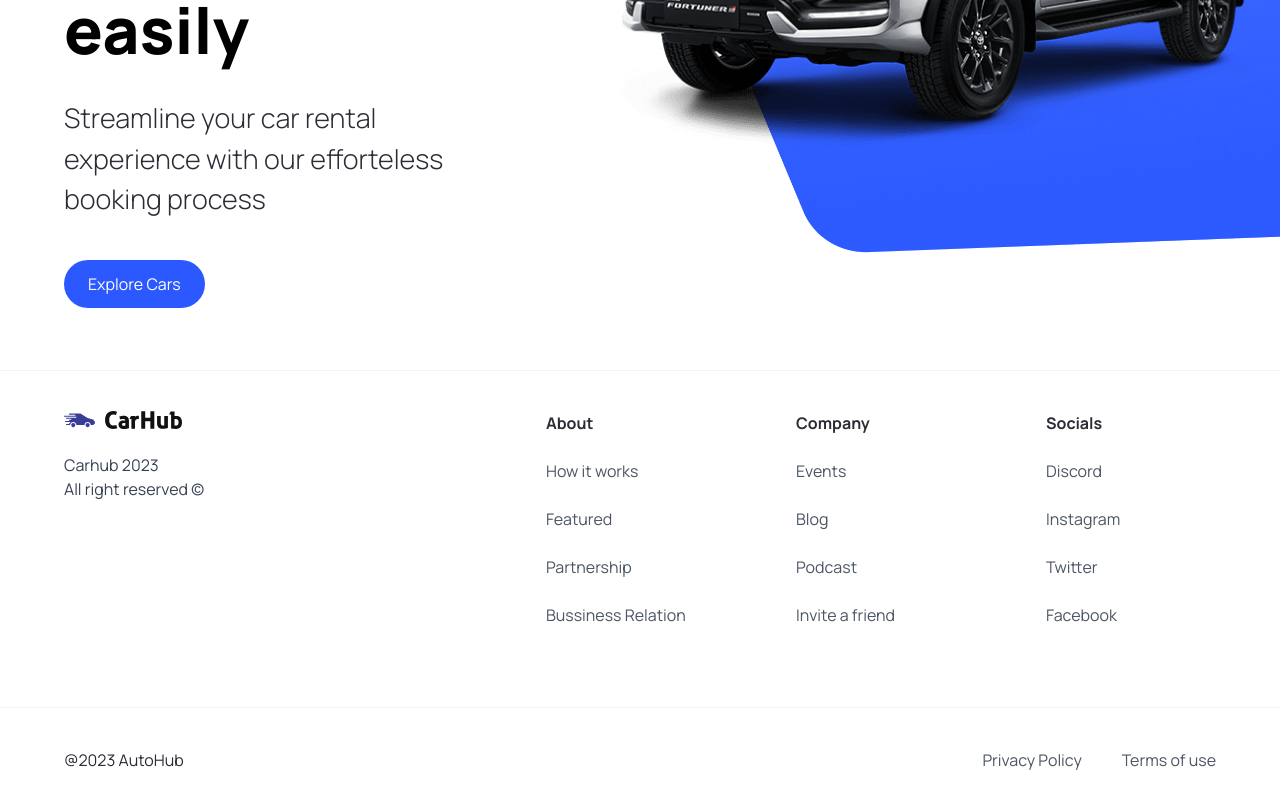
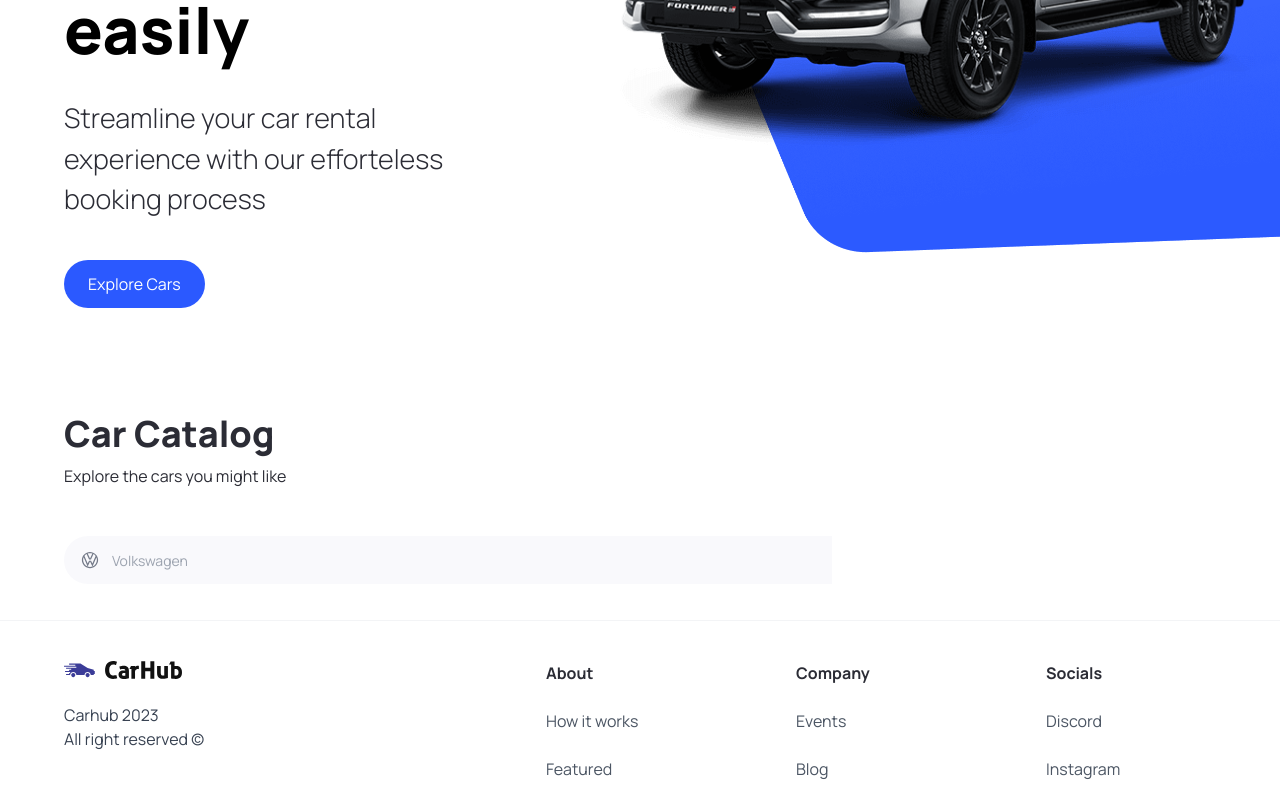
Before and after one commit to Dzenoo/Car-Rent-App, a Next.js app: page / in a window 1280 px wide. Shown: the part 450-1247 px from the top of the page. Built offline with nearby package versions, Linux system fonts and the light colour scheme.

Commit message:
adding searchbar

```diff
--- a/app/page.tsx
+++ b/app/page.tsx
@@ -1,10 +1,23 @@
-import { Hero } from "@/components";
+import { CustomFilter, Hero, SearchBar } from "@/components";
 import Image from "next/image";
 
 export default function Home() {
   return (
     <main className="overflow-hidden">
       <Hero />
+      <div className="mt-12 padding-x padding-y max-width" id="discover">
+        <div className="home__text-container">
+          <h1 className="text-4xl font-extrabold">Car Catalog</h1>
+          <p>Explore the cars you might like</p>
+        </div>
+        <div className="home__filters">
+          <SearchBar />
+          <div className="home__filter-container">
+            {/* <CustomFilter title="fuel" /> */}
+            {/* <CustomFilter title="year" /> */}
+          </div>
+        </div>
+      </div>
     </main>
   );
 }
--- /dev/null
+++ b/components/CustomFilter.tsx
@@ -0,0 +1,7 @@
+import React from "react";
+
+const CustomFilter = () => {
+  return <div>CustomFilter</div>;
+};
+
+export default CustomFilter;
--- /dev/null
+++ b/components/SearchBar.tsx
@@ -0,0 +1,22 @@
+"use client";
+import React, { useState } from "react";
+import SearchManufacturer from "./SearchManufacturer";
+
+const SearchBar = () => {
+  const [manufacturer, setManufacturer] = useState("");
+
+  const handleSearch = () => {};
+
+  return (
+    <form className="searchbar" onSubmit={handleSearch}>
+      <div className="searchbar__item">
+        <SearchManufacturer
+          manufacturer={manufacturer}
+          setManufacturer={setManufacturer}
+        />
+      </div>
+    </form>
+  );
+};
+
+export default SearchBar;
--- /dev/null
+++ b/components/SearchManufacturer.tsx
@@ -0,0 +1,73 @@
+"use client";
+
+import { SearchManufacturerProps } from "@/types";
+import { Combobox, Transition } from "@headlessui/react";
+import Image from "next/image";
+import React, { useState, Fragment } from "react";
+import { manufacturers } from "@/constants";
+
+const SearchManufacturer = ({
+  manufacturer,
+  setManufacturer,
+}: SearchManufacturerProps) => {
+  const [query, setquery] = useState<string>("");
+
+  const filteredManufacturers =
+    query === ""
+      ? manufacturers
+      : manufacturers.filter((item) =>
+          item
+            .toLowerCase()
+            .replace(/\s+/g, "")
+            .includes(query.toLowerCase().replace(/\s+/g, ""))
+        );
+
+  return (
+    <div className="search-manufacturer">
+      <Combobox value={manufacturer} onChange={setManufacturer}>
+        <div className="relative w-full">
+          <Combobox.Button className="absolute top-[14px]">
+            <Image
+              src="/car-logo.svg"
+              width={20}
+              height={20}
+              className="ml-4"
+              alt="car logo"
+            />
+          </Combobox.Button>
+          <Combobox.Input
+            className="search-manufacturer__input"
+            placeholder="Volkswagen"
+            displayValue={(manufacturer: string) => manufacturer}
+            onChange={(e) => setquery(e.target.value)}
+          />
+          <Transition
+            as={Fragment}
+            leave="transition ease-in duration-100"
+            leaveFrom="opacity--100"
+            leaveTo="opacity-0"
+            afterLeave={() => setquery("")}
+          >
+            <Combobox.Options>
+              {filteredManufacturers.map((item) => (
+                <Combobox.Option
+                  key={item}
+                  className={({ active }) =>
+                    `relative search-manufacturer__option ${
+                      active ? "bg-primary-blue text-white" : "text-gray-900"
+                    }`
+                  }
+                  value={item}
+                >
+                  {item}
+                </Combobox.Option>
+              ))}
+            </Combobox.Options>
+          </Transition>
+        </div>
+      </Combobox>
+    </div>
+  );
+};
+
+export default SearchManufacturer;
--- a/components/index.ts
+++ b/components/index.ts
@@ -2,5 +2,16 @@ import Hero from "./Hero";
 import CustomButton from "./CustomButton";
 import Footer from "./Footer";
 import Navbar from "./Navbar";
+import CustomFilter from "./CustomFilter";
+import SearchBar from "./SearchBar";
+import SearchManufacturer from "./SearchManufacturer";
 
-export { Hero, CustomButton, Footer, Navbar };
+export {
+  Hero,
+  CustomButton,
+  Footer,
+  Navbar,
+  CustomFilter,
+  SearchBar,
+  SearchManufacturer,
+};
--- a/package.json
+++ b/package.json
@@ -9,6 +9,7 @@
     "lint": "next lint"
   },
   "dependencies": {
+    "@headlessui/react": "^1.7.15",
     "@types/node": "20.4.1",
     "@types/react": "18.2.14",
     "@types/react-dom": "18.2.6",
--- a/types/index.ts
+++ b/types/index.ts
@@ -6,3 +6,8 @@ export interface CustomButtonProps {
   handleClick?: MouseEventHandler<HTMLButtonElement>;
   btnType?: "button" | "submit";
 }
+
+export interface SearchManufacturerProps {
+  manufacturer: string;
+  setManufacturer: (manufacturer: string) => void;
+}
```
Also changed, not shown: 1 other file (tests, documents, lock files or other folders).
